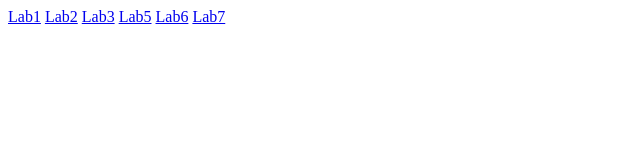
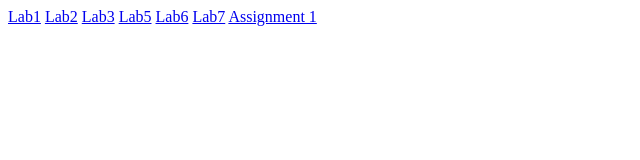
Before and after one commit to AsalahMM/CPIT405-Labs, a plain HTML site: page labs.html in a window 1280 px wide. Shown: the whole page, without its empty margins (0-640 px from the left). Drawn offline with Linux system fonts and the light colour scheme.

Commit message:
labs.html

```diff
--- a/labs.html
+++ b/labs.html
@@ -12,6 +12,7 @@
 <a href="Labs/lab5/index.html">Lab5</a>
 <a href="Labs/lab6.html">Lab6</a>
 <a href="Labs/lab7.html">Lab7</a>
+<a href="assignment1/index.html">Assignment 1</a>
 
 </body>
 </html>
```
